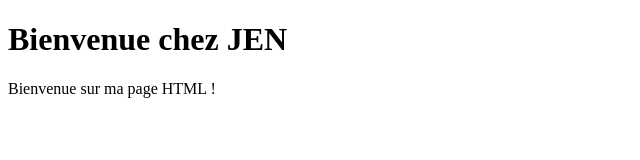
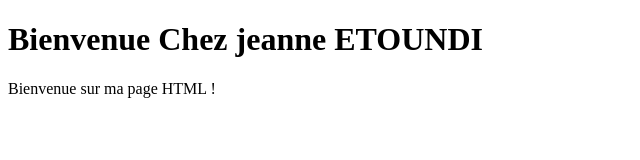
Before and after one commit to jeanne-etoundi/ntsama.github.io, a plain HTML site: page index.html in a window 1280 px wide. Shown: the whole page, without its empty margins (0-640 px from the left). Drawn offline with Linux system fonts and the light colour scheme.

Commit message:
Update index.html

```diff
--- a/index.html
+++ b/index.html
@@ -1,10 +1,9 @@
 <!DOCTYPE html>
 <html>
-	<head>
-		<title>Page d'accueil</title>
-	</head>
-	<body>
-		<h1>Bienvenue chez JEN</h1>
-		<p>Bienvenue sur ma page HTML !</p>
-	</body>
+<head>
+<title>Page d'accueil</title>
+<body>
+<h1>Bienvenue Chez jeanne ETOUNDI</h1>
+<p>Bienvenue sur ma page HTML !</p>
+</body>
 </html>
```
